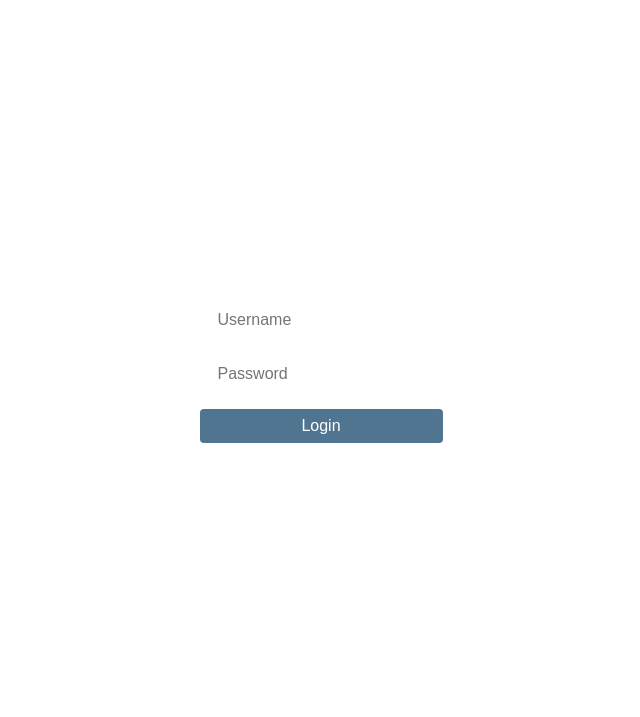
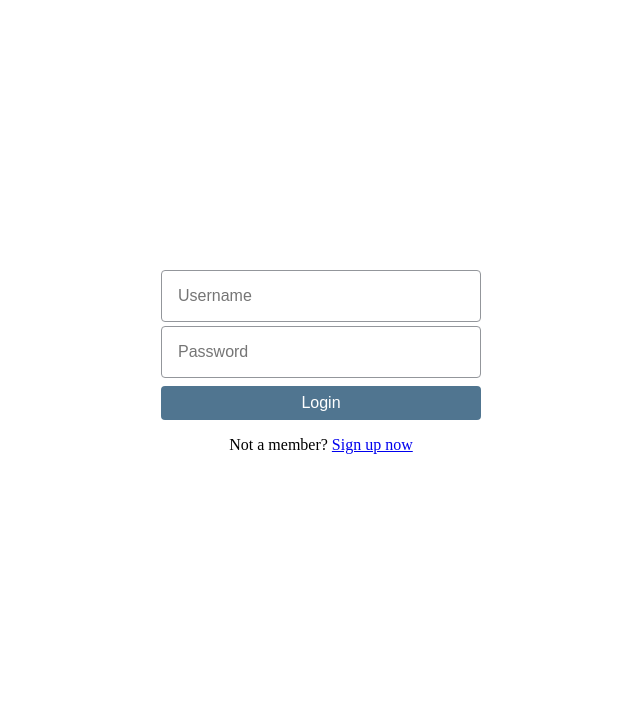
Before and after one commit to CSUSM-Web-Dev-F2016/f2016-Sem_Project, a PHP site: page /login.html in a window 1280 px wide. Shown: the part 48-765 px from the top of the page, without its empty margins (319-959 px from the left). Run offline with PHP 8.4, Linux system fonts and the light colour scheme.

Commit message:
Moved login to flexbox
Moved the login page to flex box layout

```diff
--- a/Revised Edition/login.css
+++ b/Revised Edition/login.css
@@ -28,25 +28,45 @@ body {}
     order: 0;
 }
 
+#loginForm {
+    order: 0;
+}
+
 .centerDiv {
     /*background-color: red;*/
+    -moz-box-align: center;
+    -moz-box-direction: normal;
+    -moz-box-orient: horizontal;
     height: 700px;
     display: -webkit-flex;
     display: flex;
     align-items: center;
-    justify-content: center;
+    /*justify-content: center;*/
+    flex-direction: row;
 }
 
 .centerElements {
-    align-items: center;
+    flex: 1 1 0;
+    padding: 3rem 0;
+}
+
+.centerGrid {
+    margin: 0 auto;
+    max-width: 20rem;
+    width: 90%;
+}
+
+.centerText {
+    text-align: center;
 }
 
 input[type=text] {
     box-sizing: border-box;
-    border: 2px solid white;
+    border: .5px solid #93969b;
     border-radius: 4px;
     font-size: 16px;
     padding: 1rem;
+    margin-top: .25rem;
     width: 100%;
 }
 
--- a/Revised Edition/login.html
+++ b/Revised Edition/login.html
@@ -22,6 +22,7 @@
         <br>
 
         <div class="centerDiv">
+            <div class="centerGrid">
                 <form id="loginForm">
 
                     <label id="uLabel">
@@ -36,6 +37,13 @@
                         <input type="button" id="loginButton" value="Login"/>
                     </label>
                 </form>
+
+                <p class="centerText">
+                    Not a member?
+                    <a href="#">Sign up now</a>
+                </p>
+            </div>
+
         </div>
     </body>
 
```
Lines whose indentation alone changed are shown as unchanged.
